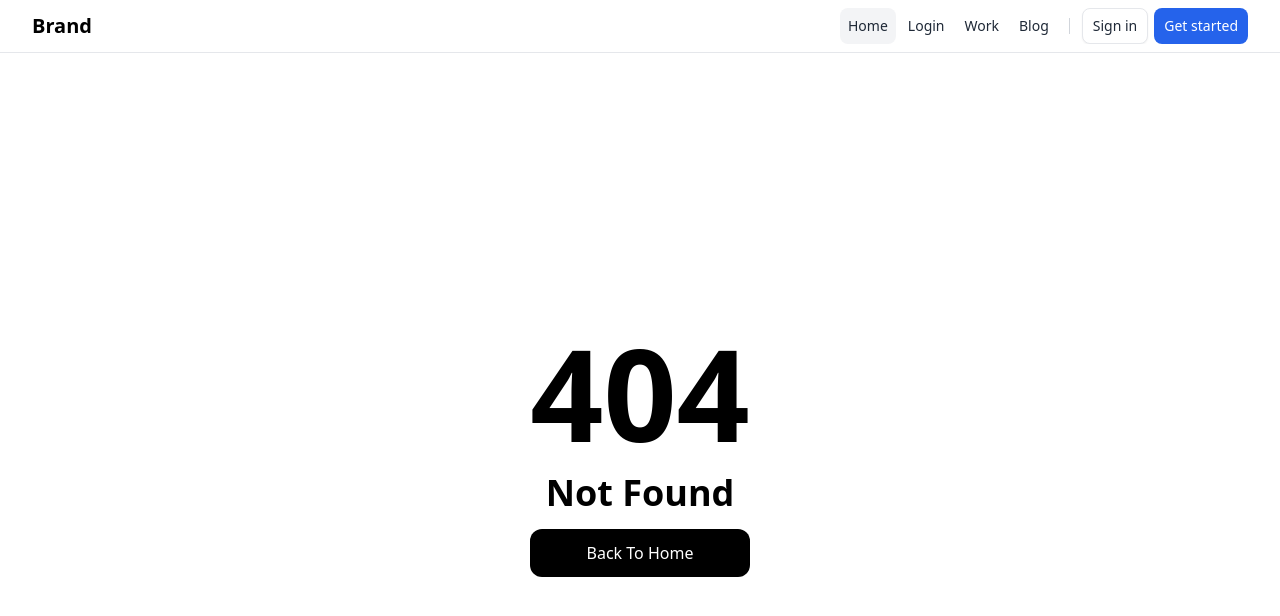
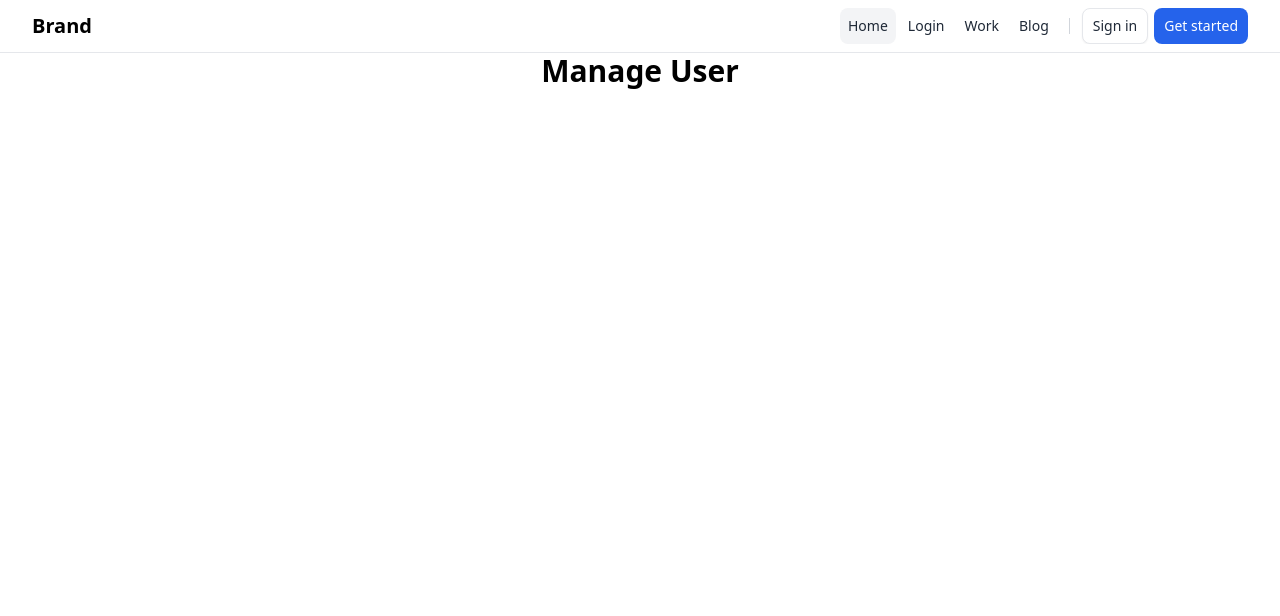
Before and after one commit to Rishavvsingh/mern, a Next.js app in the folder section 2/frontend/: page /manage-user in a window 1280 px wide. Before the commit this address had no page. Shown: the top 616 px of the page. Built offline with nearby package versions, Linux system fonts and the light colour scheme; no server answers.

Commit message:
read operation on user

```diff
--- /dev/null
+++ b/section 2/frontend/src/app/manage-user/page.jsx
@@ -0,0 +1,26 @@
+import axios from 'axios'
+import React, { useEffect } from 'react'
+
+const Manageuser = () => {
+
+const fetchUserData =async () => {
+    const res = await axios.get('http://localhost:5000/user/getall');
+    console.table(res.data);
+
+}
+
+ useEffect(() => {
+   fetchUserData();
+ }, []);
+
+
+  return (
+    <div>
+    <div className='max-w-[80%] mx-auto'>
+        <h1 className='text-3xl font-bold text-center'>Manage User</h1>
+    </div>
+    </div>
+  )
+}
+
+export default Manageuser;
```
